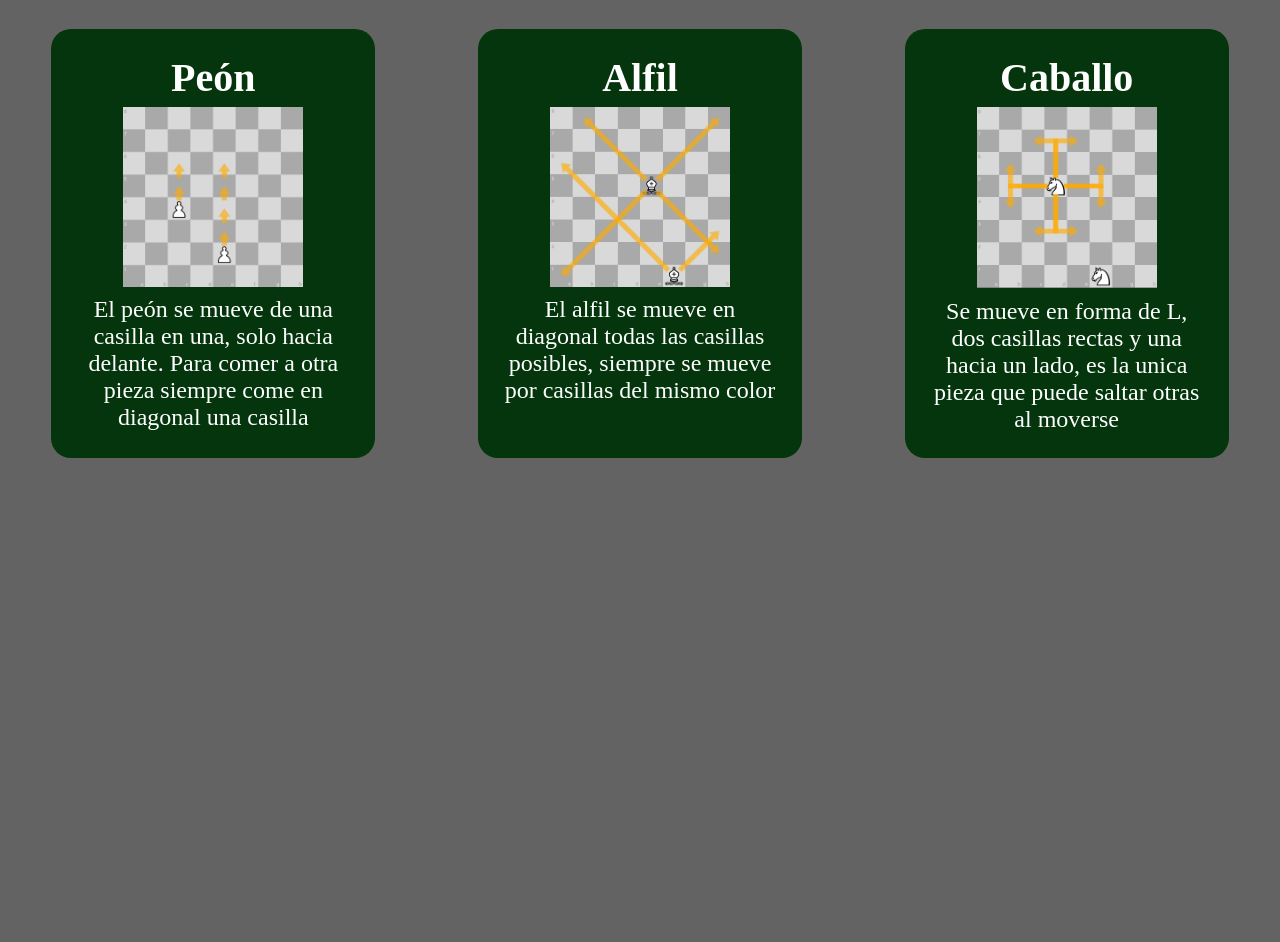
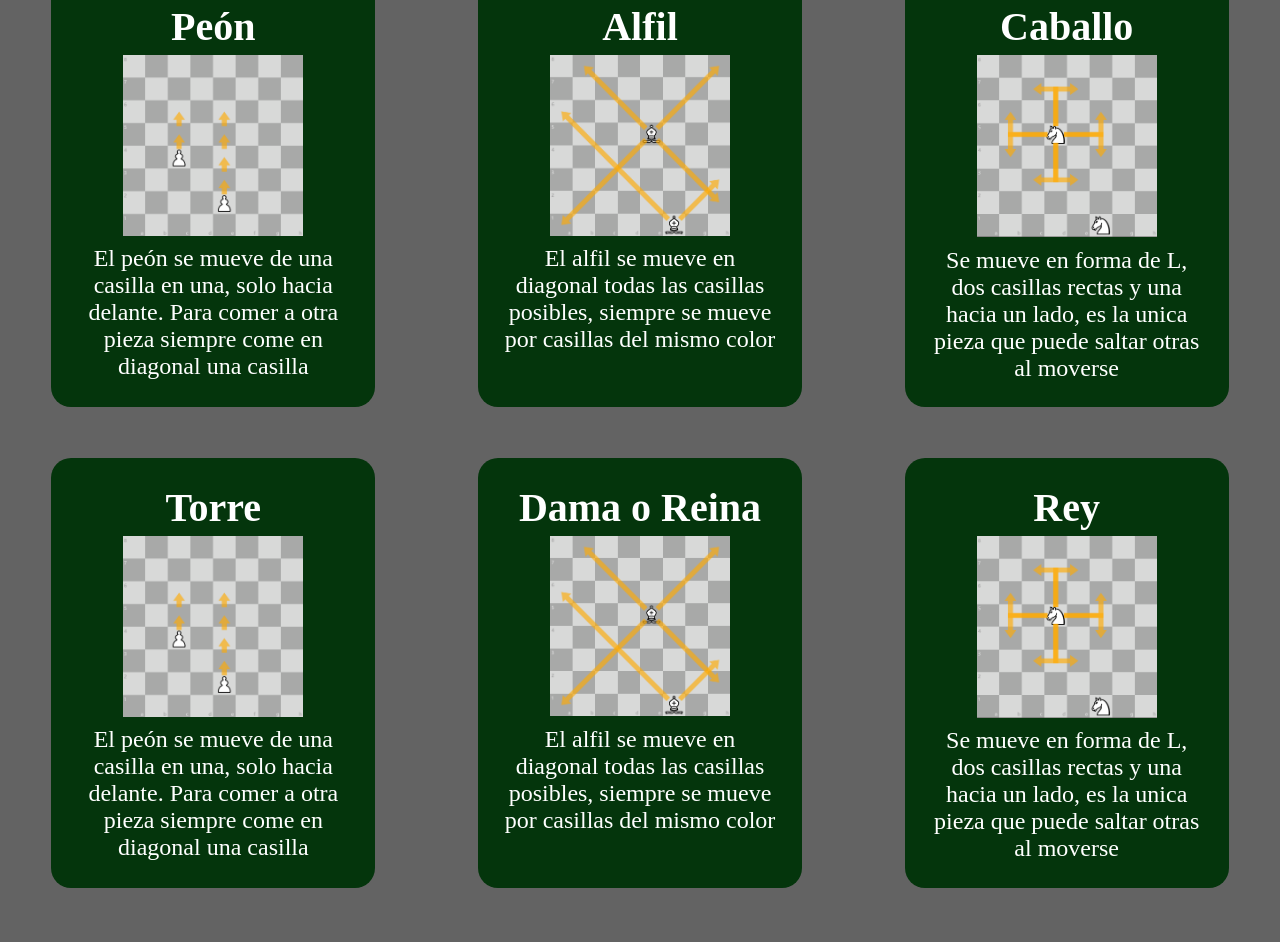
Before and after one commit to Pepe-JV/Pawn-to-King, a plain HTML site: page lecciones.html in a window 1280 px wide. Shown: the part 354-1296 px from the top of the page. Drawn offline with Linux system fonts and the light colour scheme; a web font is replaced by a local one.

Commit message:
pagina chess

```diff
--- a/lecciones.html
+++ b/lecciones.html
@@ -43,6 +43,23 @@
                     <p>Se mueve en forma de L, dos casillas rectas y una hacia un lado, es la unica pieza que puede saltar otras al moverse</p>
                 </div>
             </div>
+            <div>
+                <div class="mov">
+                    <h3>Torre</h3>
+                    <img src="./img/movimientos/mov-peon.png" alt="">
+                    <p>El peón se mueve de una casilla en una, solo hacia delante. Para comer a otra pieza siempre come en diagonal una casilla</p>
+                </div>
+                <div class="mov">
+                    <h3>Dama o Reina</h3>
+                    <img src="./img/movimientos/mov-afil.png" alt="">
+                    <p>El alfil se mueve en diagonal todas las casillas posibles, siempre se mueve por casillas del mismo color </p>
+                </div>
+                <div class="mov">
+                    <h3>Rey</h3>
+                    <img src="./img/movimientos/mov-caballo.png" alt="">
+                    <p>Se mueve en forma de L, dos casillas rectas y una hacia un lado, es la unica pieza que puede saltar otras al moverse</p>
+                </div>
+            </div>
         </section>
     </main>
 </body>
--- a/style.css
+++ b/style.css
@@ -278,7 +278,7 @@ footer div{
 	width: 30%;
 	color: white;
 	display: inline-block;
-	margin: 4%;
+	margin: 0% 4% 4% 4%;
 }
 #movimientos-iniciales h2{
 	font-size: 4rem;
```
